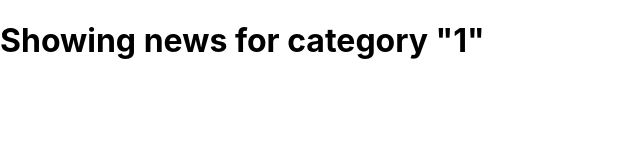
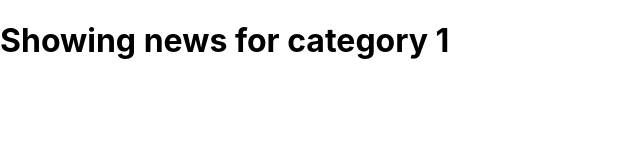
Before and after one commit to shelumeal/next-pre-rendering, a Next.js app: page /news/1 in a window 1280 px wide. Shown: the top 160 px of the page, without its empty margins (0-640 px from the left). Built offline with nearby package versions, Linux system fonts and the light colour scheme; data requests are answered from the project's data file.

Commit message:
Add modification

```diff
--- a/pages/news/[category].js
+++ b/pages/news/[category].js
@@ -1,7 +1,7 @@
 function ArticleListByCategory({ articles, category }) {
   return (
     <>
-      <h1>Showing news for category "{category}"</h1>
+      <h1>Showing news for category {category}</h1>
       {articles.map((article) => {
         return (
           <div key={article.id}>
@@ -21,10 +21,6 @@ export default ArticleListByCategory;
 
 export async function getServerSideProps(context) {
   const { params, req, res, query } = context;
-  console.log(query);
-  console.log(req.headers.cookie);
-  res.setHeader("Set-Cookie", ["name=Bob"]);
-
   const { category } = params;
   const response = await fetch(
     `http://localhost:4000/news?category=${category}`
--- a/pages/news/index.js
+++ b/pages/news/index.js
@@ -19,7 +19,6 @@ function NewsArticleList({ articles }) {
 export default NewsArticleList;
 
 export async function getServerSideProps() {
-  console.log("Pre-rendering NewsArticleList");
   const response = await fetch("http://localhost:4000/news");
   const data = await response.json();
 
```
